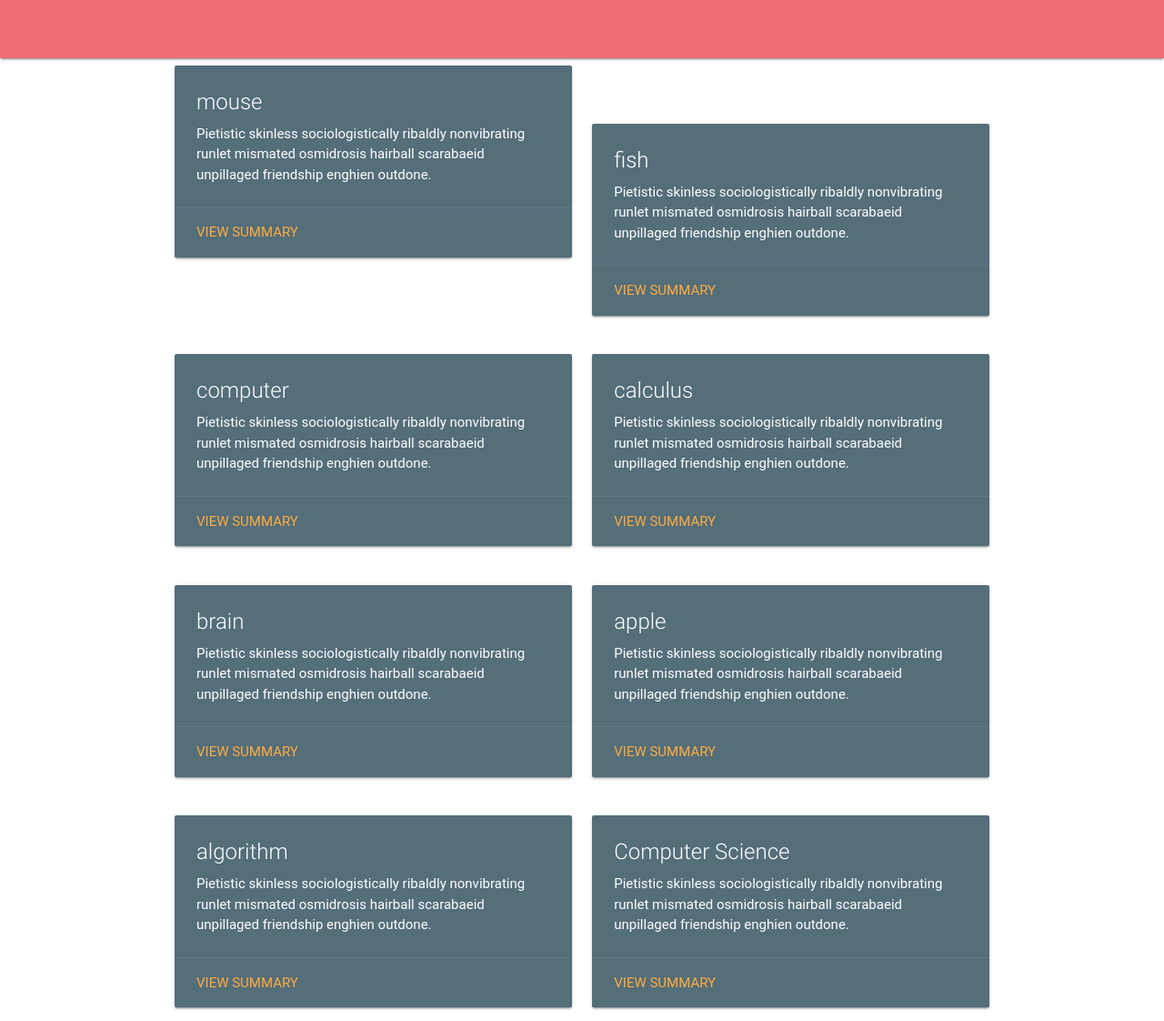
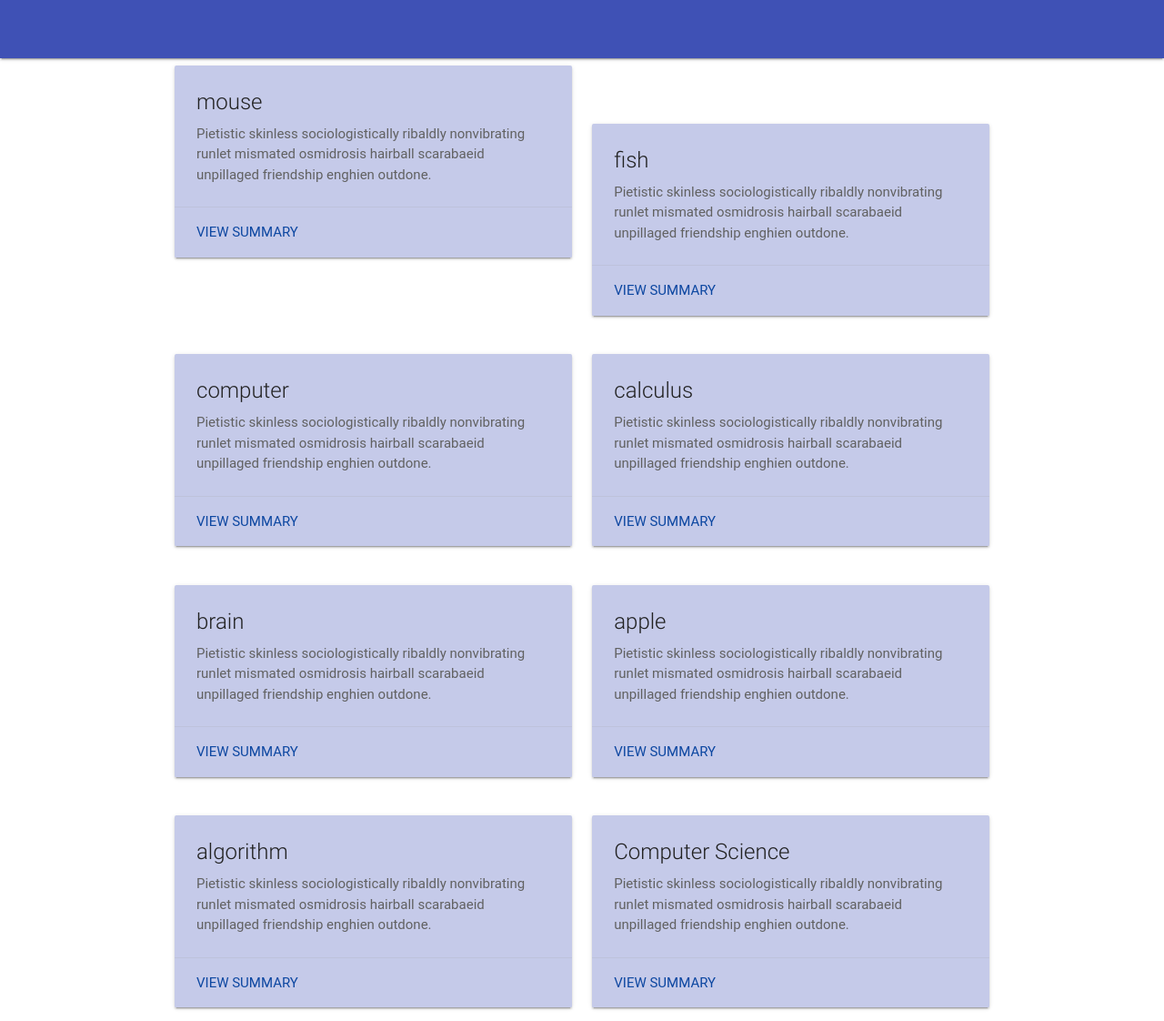
Before and after one commit to Shikib/summarizer, a Django app: page /summarizer/ in a window 1280 px wide. Shown: the whole page at 91% size. Run offline with Django 3.2, Linux system fonts and the light colour scheme; data comes from the database, SQL or seed files in the repository; some libraries are stand-ins or nearby versions; some web fonts are replaced.

Commit message:
changing colors

```diff
--- a/dubhacks/summarizer/static/summarizer/style.css
+++ b/dubhacks/summarizer/static/summarizer/style.css
@@ -5,3 +5,7 @@
 .max {
 	height: 100%;
 }
+
+nav {
+	background-color: #2196f3;
+}
--- a/dubhacks/summarizer/templates/summarizer/base.html
+++ b/dubhacks/summarizer/templates/summarizer/base.html
@@ -19,7 +19,7 @@
 
 <body>
 <!--     {% block navbar} -->
-    <nav>
+    <nav class="indigo">
         <div class="nav-wrapper">
 
       <form action="/summarizer/search/" method="post">
--- a/dubhacks/summarizer/templates/summarizer/index.html
+++ b/dubhacks/summarizer/templates/summarizer/index.html
@@ -39,15 +39,14 @@
 	{% cycle 'row' '' as row silent %}
 	{% if row %}<div class="row">{% endif %}
 	<div class="col s6">
-		<div class="card blue-grey darken-1">
-			<div class="card-content white-text">
-				<span class="card-title">{{ topic.title }}</span>
+		<div class="card  indigo lighten-4">
+			<div class="card-content grey-text text-darken-2">
+				<span class="card-title grey-text text-darken-4">{{ topic.title }}</span>
 				<p>Pietistic skinless sociologistically ribaldly nonvibrating runlet mismated osmidrosis hairball scarabaeid unpillaged friendship enghien outdone.</p>
 			</div>
-			<div class="card-action">
-				<a href="{% url 'detail' topic.id %}">View Summary</a>
+			<div class="card-action "><a href="{% url 'detail' topic.id %}" class="blue-text text-darken-4">View Summary</a>
 				{% if user.is_authenticated %}
-				<a class="waves-effect waves-light btn " href="{% url 'subscribe' topic.id %}"><i class="material-icons left">done</i>Suscribe</a>
+				<a class="waves-effect waves-light btn blue darken-2 white-text" href="{% url 'subscribe' topic.id %}"><i class="material-icons left">done</i>Suscribe</a>
 				{% endif %}
 			</div>
 		</div>
--- a/dubhacks/summarizer/templates/summarizer/subscriptions.html
+++ b/dubhacks/summarizer/templates/summarizer/subscriptions.html
@@ -18,7 +18,7 @@
       </div>
       <div class="card-action">
         <a href="{% url 'detail' topic.id %}">View Summary</a>
-        <a class="waves-effect waves-light btn " href="{% url 'unsubscribe' topic.id %}"><i class="material-icons left">done</i>Unsuscribe</a>
+        <a class="waves-effect waves-light btn  blue lighten-3" href="{% url 'unsubscribe' topic.id %}"><i class="material-icons left">done</i>Unsuscribe</a>
       </div>
     </div>
   </div>
```
